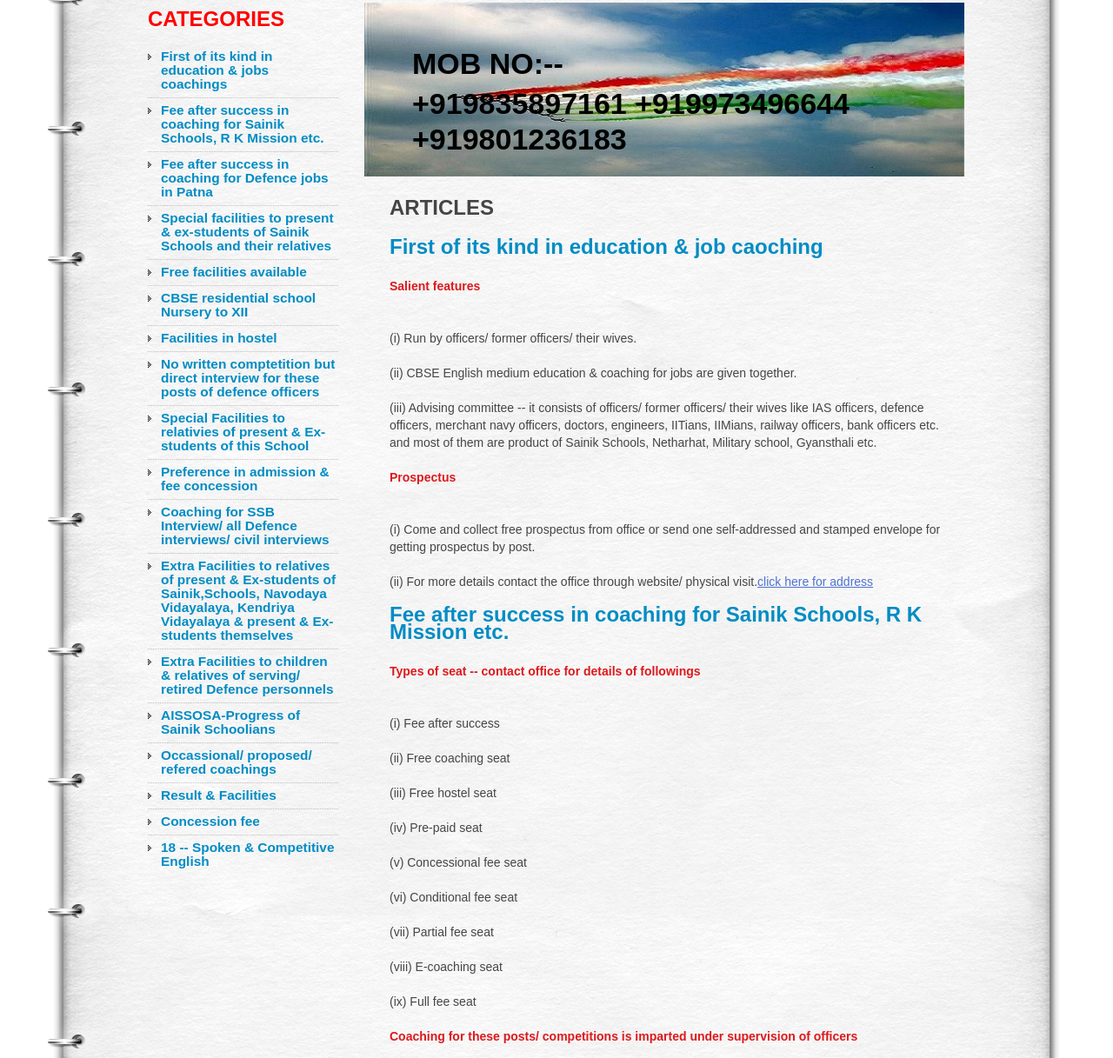
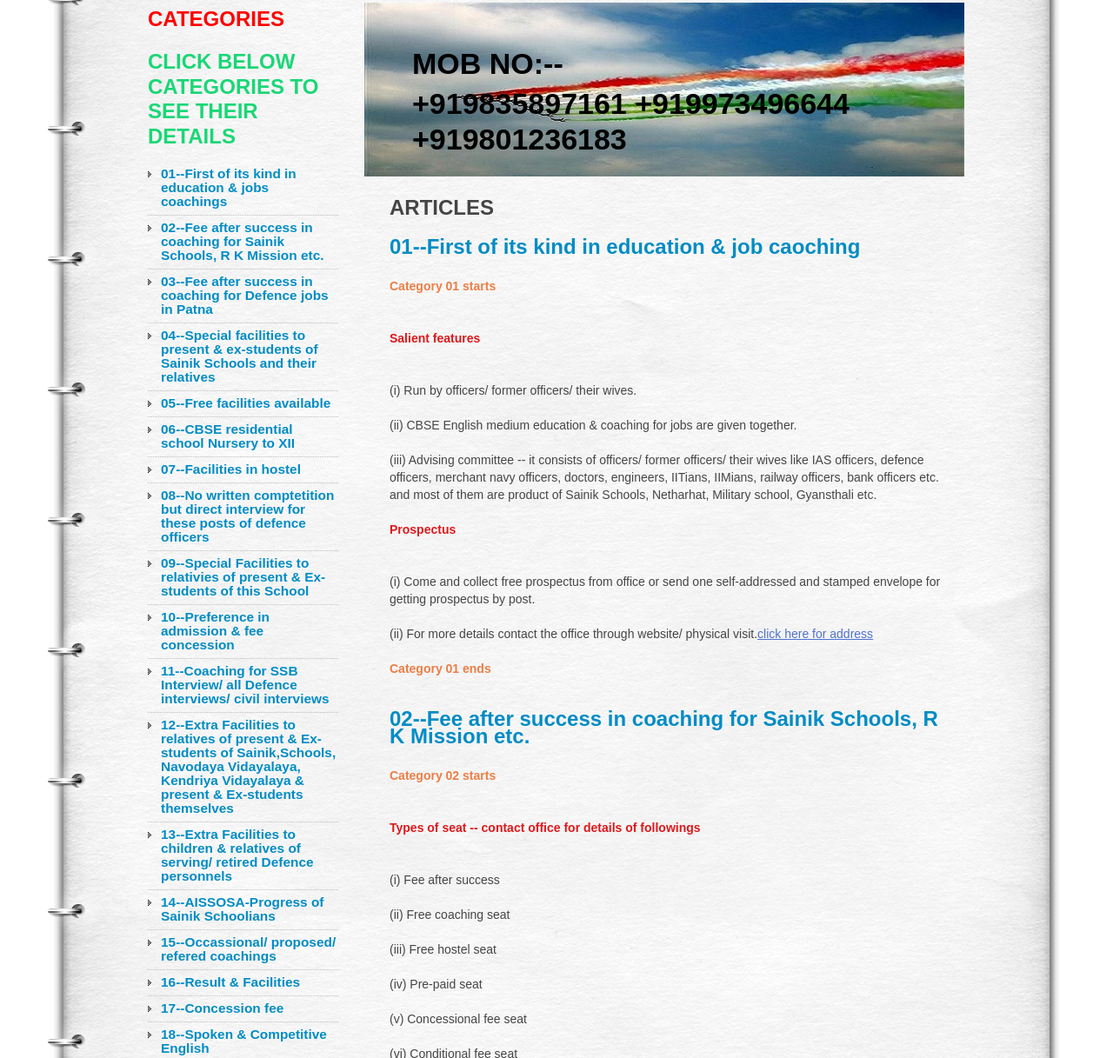
Before and after one commit to satyarthisn/satyarthisn.github.io, a plain HTML site: page categories.html in a window 1280 px wide. Shown: the part 191-1408 px from the top of the page at 87% size. Drawn offline with Linux system fonts and the light colour scheme.

Commit message:
updated-12-12-14

```diff
--- a/categories.html
+++ b/categories.html
@@ -34,26 +34,27 @@
       <aside>
          <a name="cat"></a>
          <h2 style="color:#FF0000">Categories</h2>
+         <h2 style="color:#1AD776">Click below categories to see their details</h2>
          <ul class="categories">
             <ul class="categories">
-            <li><span><a href="#1">First of its kind in education & jobs coachings</a></span></li>
-            <li><span><a href="#2">Fee after success in coaching for Sainik Schools, R K Mission etc.</a></span></li>
-            <li><span><a href="#3">Fee after success in coaching for Defence jobs in Patna</a></span></li>
-            <li><span><a href="#4">Special facilities to present & ex-students of Sainik Schools and their relatives</a></span></li>
-            <li><span><a href="#5">Free facilities available</a></span></li>
-            <li><span><a href="#6">CBSE residential school Nursery to XII</a></span></li>
-            <li><span><a href="#7">Facilities in hostel</a></span></li>
-			<li><span><a href="#8">No written comptetition but direct interview for these posts of defence officers</a></span></li>
-            <li><span><a href="#9">Special Facilities to relativies of present & Ex-students of this School</a></span></li>
-            <li><span><a href="#10">Preference in admission & fee concession</a></span></li>
-            <li><span><a href="#11">Coaching for SSB Interview/ all Defence interviews/ civil interviews</a></span></li>
-            <li><span><a href="#12">Extra Facilities to relatives of present & Ex-students of Sainik,Schools, Navodaya Vidayalaya, Kendriya Vidayalaya & present & Ex-students themselves</a></span></li>
-            <li><span><a href="#13">Extra Facilities to children & relatives of serving/ retired Defence personnels</a></span></li>
-            <li><span><a href="#14">AISSOSA-Progress of Sainik Schoolians</a></span></li>
-			<li><span><a href="#15">Occassional/ proposed/ refered coachings</a></span></li>
-            <li><span><a href="#16">Result & Facilities</a></span></li>
-			<li><span><a href="#17">Concession fee</a></span></li>
-			<li class="last"><span><a href="#18">18 -- Spoken & Competitive English</a></span></li>
+            <li><span><a href="#1">01--First of its kind in education & jobs coachings</a></span></li>
+            <li><span><a href="#2">02--Fee after success in coaching for Sainik Schools, R K Mission etc.</a></span></li>
+            <li><span><a href="#3">03--Fee after success in coaching for Defence jobs in Patna</a></span></li>
+            <li><span><a href="#4">04--Special facilities to present & ex-students of Sainik Schools and their relatives</a></span></li>
+            <li><span><a href="#5">05--Free facilities available</a></span></li>
+            <li><span><a href="#6">06--CBSE residential school Nursery to XII</a></span></li>
+            <li><span><a href="#7">07--Facilities in hostel</a></span></li>
+			<li><span><a href="#8">08--No written comptetition but direct interview for these posts of defence officers</a></span></li>
+            <li><span><a href="#9">09--Special Facilities to relativies of present & Ex-students of this School</a></span></li>
+            <li><span><a href="#10">10--Preference in admission & fee concession</a></span></li>
+            <li><span><a href="#11">11--Coaching for SSB Interview/ all Defence interviews/ civil interviews</a></span></li>
+            <li><span><a href="#12">12--Extra Facilities to relatives of present & Ex-students of Sainik,Schools, Navodaya Vidayalaya, Kendriya Vidayalaya & present & Ex-students themselves</a></span></li>
+            <li><span><a href="#13">13--Extra Facilities to children & relatives of serving/ retired Defence personnels</a></span></li>
+            <li><span><a href="#14">14--AISSOSA-Progress of Sainik Schoolians</a></span></li>
+			<li><span><a href="#15">15--Occassional/ proposed/ refered coachings</a></span></li>
+            <li><span><a href="#16">16--Result & Facilities</a></span></li>
+			<li><span><a href="#17">17--Concession fee</a></span></li>
+			<li class="last"><span><a href="#18">18--Spoken & Competitive English</a></span></li>
          </ul>
 
 
@@ -69,8 +70,8 @@
 
 
                <a name="1"></a>
-               <li><h4 style="font-size:24px">First of its kind in education & job caoching</h4>
-
+               <li><h4 style="font-size:24px">01--First of its kind in education & job caoching</h4>
+    <br><h5 style="color:#EB7E46">Category 01 starts</h5></br>
     <br><h5 style="color:#DD191C">Salient features</h5></br>
     <br>(i) Run by officers/ former officers/ their wives.</br>
     <br>(ii) CBSE English medium education & coaching for jobs are given together.</br>
@@ -79,12 +80,13 @@
    <br><h5 style="color:#DD191C">Prospectus</h5></br>
    <br>(i) Come and collect free prospectus from office or send one self-addressed and stamped envelope for getting prospectus by post.</br>
    <br>(ii) For more details contact the office through website/ physical visit.<a href="contact-us.html">click here for address</a></br>
+    <br><h5 style="color:#EB7E46">Category 01 ends</h5></br>
                </li>
 
 
                <a name="2"></a>
-               <li><h4 style="font-size:24px">Fee after success in coaching for Sainik Schools, R K Mission etc.</h4>
-
+               <li><h4 style="font-size:24px">02--Fee after success in coaching for Sainik Schools, R K Mission etc.</h4>
+    <br><h5 style="color:#EB7E46">Category 02 starts</h5></br>
    <br><h5 style="color:#DD191C">Types of seat -- contact office for details of followings</h5></br>
    <br>(i) Fee after success</br>
    <br>(ii) Free coaching seat</br>
@@ -115,12 +117,13 @@
    <br>(i) Come and collect free prospectus from office or send one self-addressed and stamped envelope for getting prospectus by post.</br>
    <br>(ii) For more details contact the office through website/ physical visit.<a href="contact-us.html">click here for address</a></br>
    <br><h2 style="color:#C7A4E5"><a href="#cat">click here to go to categories</a></h2></br>
+    <br><h5 style="color:#EB7E46">Category 02 ends</h5></br>
                </li>
 
 
                <a name="3"></a>
-               <li><h4 style="font-size:24px">Fee after success in coaching for Defence jobs in Patna</h4>
-
+               <li><h4 style="font-size:24px">03--Fee after success in coaching for Defence jobs in Patna</h4>
+    <br><h5 style="color:#EB7E46">Category 03 starts</h5></br>
    <br><h5 style="color:#DD191C">Types of seat -- contact office for details of followings</h5></br>
    <br>(i) Fee after success</br>
    <br>(ii) Free coaching seat</br>
@@ -140,12 +143,13 @@
    <br>(v) Competitive English & spoken English</br>
    <br>(vi) SSB interview for NDA, CDS, TES, BTech navy, technical officer in defence, airforce technical etc. in one year course/ 20 days course</br>
    <br><h2 style="color:#C7A4E5"><a href="#cat">click here to go to categories</a></h2></br>
+    <br><h5 style="color:#EB7E46">Category 03 ends</h5></br>
                </li>
 
 
                <a name="4"></a>
-               <li><h4 style="font-size:24px">Special facilities to present & ex-students of Sainik Schools and their relatives</h4>
-
+               <li><h4 style="font-size:24px">04--Special facilities to present & ex-students of Sainik Schools and their relatives</h4>
+    <br><h5 style="color:#EB7E46">Category 04 starts</h5></br>
    <br><h5 style="color:#DD191C">Preference in admission in free seat/ concessional fee seat/ fee after success seat are given to these</h5></br>
    <br>(a) Free seat means free hostel & free coaching & free CBSE education & free mess facilities & free spoken English & free tuition.</br>
    <br>(b) (i) Present & ex- students of Sainik Schools and their brothers and close relatives</br>
@@ -173,12 +177,13 @@
    <br>(i) Come and collect free prospectus from office or send one self-addressed and stamped envelope for getting prospectus by post.</br>
    <br>(ii) For more details contact the office through website/ physical visit.<a href="contact-us.html">click here for address</a></br>
    <br><h2 style="color:#C7A4E5"><a href="#cat">click here to go to categories</a></h2></br>
+    <br><h5 style="color:#EB7E46">Category 04 ends</h5></br>
                </li>
 
 
                <a name="5"></a>
-               <li><h4 style="font-size:24px">Free facilities available</h4>
-
+               <li><h4 style="font-size:24px">05--Free facilities available</h4>
+   <br><h5 style="color:#EB7E46">Category 05 starts</h5></br>
    <br><h5 style="color:#DD191C">Types of seat -- contact office for details of followings</h5></br>
    <br>(i) Fee after success</br>
    <br>(ii) Free coaching seat</br>
@@ -205,12 +210,13 @@
    <br>(i) Come and collect free prospectus from office or send one self-addressed and stamped envelope for getting prospectus by post.</br>
    <br>(ii) For more details contact the office through website/ physical visit.<a href="contact-us.html">click here for address</a></br>
    <br><h2 style="color:#C7A4E5"><a href="#cat">click here to go to categories</a></h2></br>
+    <br><h5 style="color:#EB7E46">Category 05 ends</h5></br>
                </li>
 
 
                <a name="6"></a>
-               <li><h4 style="font-size:24px">CBSE residential school Nursery to XII</h4>
-
+               <li><h4 style="font-size:24px">06--CBSE residential school Nursery to XII</h4>
+   <br><h5 style="color:#EB7E46">Category 06 starts</h5></br>
    <br><h5 style="color:#DD191C">Coaching for these posts/ competitions is imparted under supervision of officers</h5></br>
    <br>(i) Sainik School, R K mission, Gyansthali etc. coaching (hostel & without hostel both)</br>
    <br>(ii) CBSE English medium education from NC to XII (hostel & without hostel both)</br>
@@ -223,12 +229,13 @@
    <br>(i) Come and collect free prospectus from office or send one self-addressed and stamped envelope for getting prospectus by post.</br>
    <br>(ii) For more details contact the office through website/ physical visit.<a href="contact-us.html">click here for address</a></br>
    <br><h2 style="color:#C7A4E5"><a href="#cat">click here to go to categories</a></h2></br>
+    <br><h5 style="color:#EB7E46">Category 06 ends</h5></br>
                </li>
 
 
                <a name="7"></a>
-               <li><h4 style="font-size:24px">Facilities in hostel</h4>
-
+               <li><h4 style="font-size:24px">07--Facilities in hostel</h4>
+    <br><h5 style="color:#EB7E46">Category 07 starts</h5></br>
    <br><h5 style="color:#DD191C">Result</h5></br>
    <br>(i) Hundreds of students have got success in various jobs, competitions like army, navy, airforce, railway, bank & in schools like Sainik schools, R K mission, Gyansthali, etc.</br>
    <br>(ii) For names and address of successful students contact the office and read names in prospectus.</br>
@@ -238,12 +245,13 @@
    <br>(i) Come and collect free prospectus from office or send one self-addressed and stamped envelope for getting prospectus by post.</br>
    <br>(ii) For more details contact the office through website/ physical visit.<a href="contact-us.html">click here for address</a></br>
    <br><h2 style="color:#C7A4E5"><a href="#cat">click here to go to categories</a></h2></br>
+    <br><h5 style="color:#EB7E46">Category 07 ends</h5></br>
                </li>
 
 
                <a name="8"></a>
-               <li><h4 style="font-size:24px">No written comptetition but direct interview for these posts of defence officers</h4>
-
+               <li><h4 style="font-size:24px">08--No written comptetition but direct interview for these posts of defence officers</h4>
+    <br><h5 style="color:#EB7E46">Category 08 starts</h5></br>
    <br><h5 style="color:#DD191C">Prospectus</h5></br>
    <br>(i) Come and collect free prospectus from office or send one self-addressed and stamped envelope for getting prospectus by post.</br>
    <br>(ii) For more details contact the office through website/ physical visit.<a href="contact-us.html">click here for address</a></br>
@@ -257,12 +265,13 @@
    <br>(vi) Officer in army education dept. (principal in Sainik Schools/ Military schools) -- for MSC, MCA, MBA, MA, MCom</br>
    <br>(vii) Army/ Navy/ Airforce technical officer -- for BTech/ BE degree holders</br>
    <br><h2 style="color:#C7A4E5"><a href="#cat">click here to go to categories</a></h2></br>
+    <br><h5 style="color:#EB7E46">Category 08 ends</h5></br>
                </li>
 
 
                <a name="9"></a>
-               <li><h4 style="font-size:24px">Special Facilities to relativies of present & Ex-students of this School</h4>
-
+               <li><h4 style="font-size:24px">09--Special Facilities to relativies of present & Ex-students of this School</h4>
+    <br><h5 style="color:#EB7E46">Category 09 starts</h5></br>
    <br><h5 style="color:#DD191C">Preference in admission in free seat/ concessional fee seat/ fee after success seat are given to these</h5></br>
    <br>(a) Free seat means free hostel & free coaching & free CBSE education & free mess facilities & free spoken English & free tuition.</br>
    <br>(b) (i) Present & ex- students of Sainik Schools and their brothers and close relatives</br>
@@ -274,12 +283,13 @@
    <br>(i) Come and collect free prospectus from office or send one self-addressed and stamped envelope for getting prospectus by post.</br>
    <br>(ii) For more details contact the office through website/ physical visit.<a href="contact-us.html">click here for address</a></br>
    <br><h2 style="color:#C7A4E5"><a href="#cat">click here to go to categories</a></h2></br>
+    <br><h5 style="color:#EB7E46">Category 09 ends</h5></br>
                </li>
 
 
                <a name="10"></a>
-               <li><h4 style="font-size:24px">Preference in admission & fee concession</h4>
-
+               <li><h4 style="font-size:24px">10--Preference in admission & fee concession</h4>
+    <br><h5 style="color:#EB7E46">Category 10 starts</h5></br>
    <br><h5 style="color:#DD191C">Preference in admission in free seat/ concessional fee seat/ fee after success seat are given to these</h5></br>
    <br>(a) Free seat means free hostel & free coaching & free CBSE education & free mess facilities & free spoken English & free tuition.</br>
    <br>(b) (i) Present & ex- students of Sainik Schools and their brothers and close relatives</br>
@@ -291,12 +301,13 @@
    <br>(i) Come and collect free prospectus from office or send one self-addressed and stamped envelope for getting prospectus by post.</br>
    <br>(ii) For more details contact the office through website/ physical visit.<a href="contact-us.html">click here for address</a></br>
    <br><h2 style="color:#C7A4E5"><a href="#cat">click here to go to categories</a></h2></br>
+    <br><h5 style="color:#EB7E46">Category 10 ends</h5></br>
                </li>
 
 
                <a name="11"></a>
-               <li><h4 style="font-size:24px">Coaching for SSB Interview/ all Defence interviews/ civil interviews</h4>
-
+               <li><h4 style="font-size:24px">11--Coaching for SSB Interview/ all Defence interviews/ civil interviews</h4>
+    <br><h5 style="color:#EB7E46">Category 11 starts</h5></br>
    <br><h5 style="color:#DD191C">Coaching for these posts/ competitions is imparted under supervision of officers</h5></br>
    <br>(i) Sainik School, R K mission, Gyansthali etc. coaching (hostel & without hostel both)</br>
    <br>(ii) CBSE English medium education from NC to XII (hostel & without hostel both)</br>
@@ -309,12 +320,13 @@
    <br>(i) Come and collect free prospectus from office or send one self-addressed and stamped envelope for getting prospectus by post.</br>
    <br>(ii) For more details contact the office through website/ physical visit.<a href="contact-us.html">click here for address</a></br>
    <br><h2 style="color:#C7A4E5"><a href="#cat">click here to go to categories</a></h2></br>
+    <br><h5 style="color:#EB7E46">Category 11 ends</h5></br>
                </li>
 
 
                <a name="12"></a>
-               <li><h4 style="font-size:24px">Extra Facilities to relatives of present & Ex-students of Sainik,Schools, Navodaya Vidayalaya, Kendriya Vidayalaya & present & Ex-students themselves</h4>
-
+               <li><h4 style="font-size:24px">12--Extra Facilities to relatives of present & Ex-students of Sainik,Schools, Navodaya Vidayalaya, Kendriya Vidayalaya & present & Ex-students themselves</h4>
+    <br><h5 style="color:#EB7E46">Category 12 starts</h5></br>
    <br><h5 style="color:#DD191C">Preference in admission in free seat/ concessional fee seat/ fee after success seat are given to these</h5></br>
    <br>(a) Free seat means free hostel & free coaching & free CBSE education & free mess facilities & free spoken English & free tuition.</br>
    <br>(b)(i) Present & ex- students of Sainik Schools and their brothers and close relatives</br>
@@ -336,12 +348,13 @@
    <br>(i) Come and collect free prospectus from office or send one self-addressed and stamped envelope for getting prospectus by post.</br>
    <br>(ii) For more details contact the office through website/ physical visit.<a href="contact-us.html">click here for address</a></br>
    <br><h2 style="color:#C7A4E5"><a href="#cat">click here to go to categories</a></h2></br>
+    <br><h5 style="color:#EB7E46">Category 12 ends</h5></br>
                </li>
 
 
                <a name="13"></a>
-               <li><h4 style="font-size:24px">Extra Facilities to children & relatives of serving/ retired Defence personnels</h4>
-
+               <li><h4 style="font-size:24px">13--Extra Facilities to children & relatives of serving/ retired Defence personnels</h4>
+    <br><h5 style="color:#EB7E46">Category 13 starts</h5></br>
    <br><h5 style="color:#DD191C">Preference in admission in free seat/ concessional fee seat/ fee after success seat are given to these</h5></br>
    <br>(a) Free seat means free hostel & free coaching & free CBSE education & free mess facilities & free spoken English & free tuition.</br>
    <br>(b) (i) Present & ex- students of Sainik Schools and their brothers and close relatives</br>
@@ -353,12 +366,13 @@
    <br>(i) Come and collect free prospectus from office or send one self-addressed and stamped envelope for getting prospectus by post.</br>
    <br>(ii) For more details contact the office through website/ physical visit.<a href="contact-us.html">click here for address</a></br>
    <br><h2 style="color:#C7A4E5"><a href="#cat">click here to go to categories</a></h2></br>
+    <br><h5 style="color:#EB7E46">Category 13 ends</h5></br>
                </li>
 
 
                <a name="14"></a>
-               <li><h4 style="font-size:24px">AISSOSA-Progress of Sainik Schoolians</h4>
-
+               <li><h4 style="font-size:24px">14--AISSOSA-Progress of Sainik Schoolians</h4>
+    <br><h5 style="color:#EB7E46">Category 14 starts</h5></br>
    <br><h5 style="color:#DD191C">AISSOSA</h5></br>
    <br>(i) AISSOSA means -- All India Sainik School old Students Association</br>
    <br>(ii) It works for progress of children of serving/ retired defence personnels</br>
@@ -369,12 +383,13 @@
    <br>(i) Come and collect free prospectus from office or send one self-addressed and stamped envelope for getting prospectus by post.</br>
    <br>(ii) For more details contact the office through website/ physical visit.<a href="contact-us.html">click here for address</a></br>
    <br><h2 style="color:#C7A4E5"><a href="#cat">click here to go to categories</a></h2></br>
+    <br><h5 style="color:#EB7E46">Category 14 ends</h5></br>
                </li>
 
 
                <a name="15"></a>
-               <li><h4 style="font-size:24px">Occassional/ proposed/ refered coachings</h4>
-
+               <li><h4 style="font-size:24px">15--Occassional/ proposed/ refered coachings</h4>
+    <br><h5 style="color:#EB7E46">Category 15 starts</h5></br>
    <br><h5 style="color:#DD191C">Coaching for these posts/ competitions is imparted under supervision of officers</h5></br>
    <br>(i) Sainik School, R K mission, Gyansthali etc. coaching (hostel & without hostel both)</br>
    <br>(ii) CBSE English medium education from NC to XII (hostel & without hostel both)</br>
@@ -387,12 +402,13 @@
    <br>(i) Come and collect free prospectus from office or send one self-addressed and stamped envelope for getting prospectus by post.</br>
    <br>(ii) For more details contact the office through website/ physical visit.<a href="contact-us.html">click here for address</a></br>
    <br><h2 style="color:#C7A4E5"><a href="#cat">click here to go to categories</a></h2></br>
+    <br><h5 style="color:#EB7E46">Category 15 ends</h5></br>
                </li>
 
 
                <a name="16"></a>
-               <li><h4 style="font-size:24px">Result & Facilities</h4>
-
+               <li><h4 style="font-size:24px">16--Result & Facilities</h4>
+    <br><h5 style="color:#EB7E46">Category 16 starts</h5></br>
    <br><h5 style="color:#DD191C">Result</h5></br>
    <br>(i) Hundreds of students have got success in various jobs, competitions like army, navy, airforce, railway, bank & in schools like Sainik schools, R K mission, Gyansthali, etc.</br>
    <br>(ii) For names and address of successful students contact the office and read names in prospectus.</br>
@@ -402,12 +418,13 @@
    <br>(i) Come and collect free prospectus from office or send one self-addressed and stamped envelope for getting prospectus by post.</br>
    <br>(ii) For more details contact the office through website/ physical visit.<a href="contact-us.html">click here for address</a></br>
    <br><h2 style="color:#C7A4E5"><a href="#cat">click here to go to categories</a></h2></br>
+    <br><h5 style="color:#EB7E46">Category 16 ends</h5></br>
                </li>
 
 
                <a name="17"></a>
-               <li><h4 style="font-size:24px">Concession fee</h4>
-
+               <li><h4 style="font-size:24px">17--Concession fee</h4>
+    <br><h5 style="color:#EB7E46">Category 17 starts</h5></br>
    <br><h5 style="color:#DD191C">Types of seat -- contact office for details of followings</h5></br>
    <br>(i) Fee after success</br>
    <br>(ii) Free coaching seat</br>
@@ -430,12 +447,13 @@
    <br>(i) Come and collect free prospectus from office or send one self-addressed and stamped envelope for getting prospectus by post.</br>
    <br>(ii) For more details contact the office through website/ physical visit.<a href="contact-us.html">click here for address</a></br>
    <br><h2 style="color:#C7A4E5"><a href="#cat">click here to go to categories</a></h2></br>
+    <br><h5 style="color:#EB7E46">Category 17 ends</h5></br>
                </li>
 
 
                <a name="18"></a>
-               <li><h4 style="font-size:24px">Occassional/ proposed/ refered coachings</h4>
-
+               <li><h4 style="font-size:24px">18--Occassional/ proposed/ refered coachings</h4>
+    <br><h5 style="color:#EB7E46">Category 18 starts</h5></br>
    <br><h5 style="color:#DD191C">Coaching for these posts/ competitions is imparted under supervision of officers</h5></br>
    <br>(i) Sainik School, R K mission, Gyansthali etc. coaching (hostel & without hostel both)</br>
    <br>(ii) CBSE English medium education from NC to XII (hostel & without hostel both)</br>
@@ -448,6 +466,7 @@
    <br>(i) Come and collect free prospectus from office or send one self-addressed and stamped envelope for getting prospectus by post.</br>
    <br>(ii) For more details contact the office through website/ physical visit.<a href="contact-us.html">click here for address</a></br>
    <br><h2 style="color:#C7A4E5"><a href="#cat">click here to go to categories</a></h2></br>
+    <br><h5 style="color:#EB7E46">Category 18 ends</h5></br>
                </li>
 
             </ul>
```
Also changed, not shown: about-us.html (+19 -18 lines), attraction.html (+20 -18 lines), contact-us.html (+19 -18 lines), index.html (+20 -18 lines).
